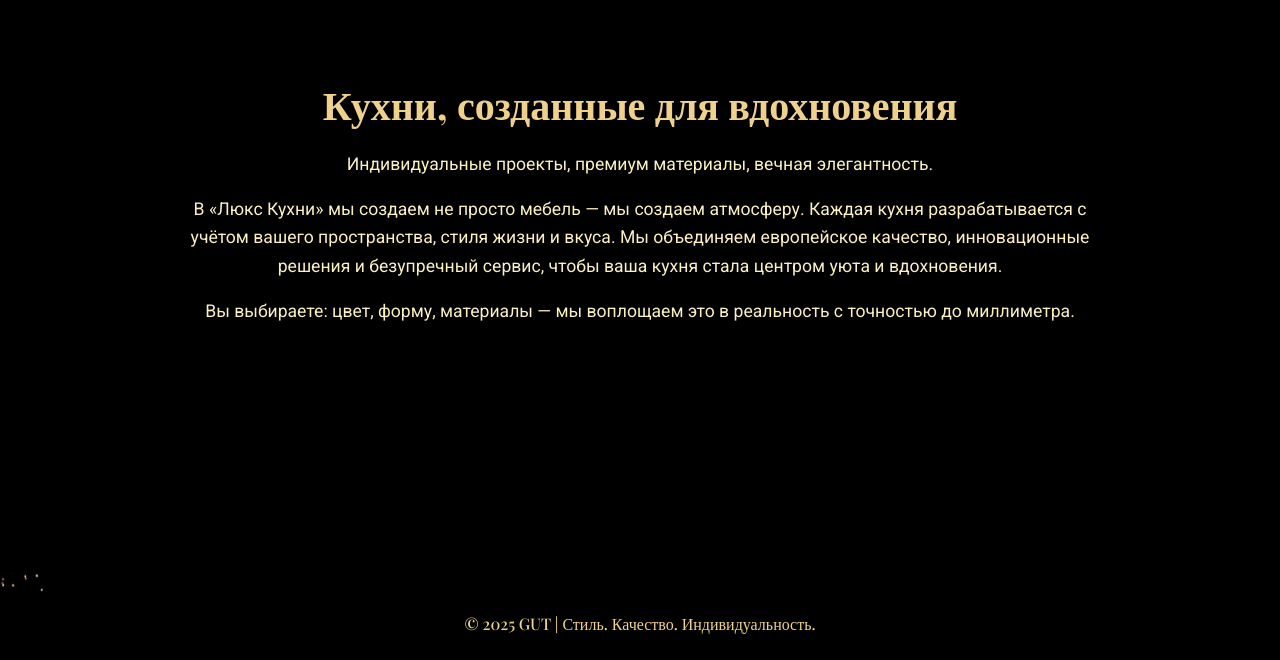
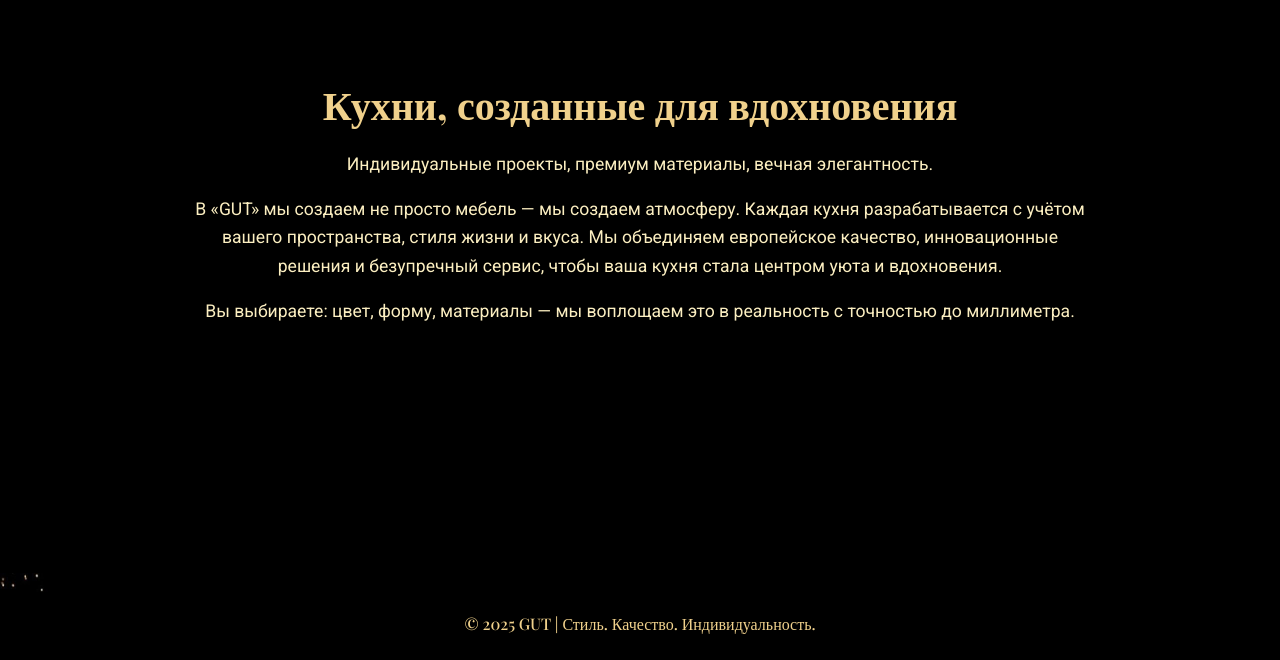
Before and after one commit to Danechkaaa2/sait, a plain HTML site: page index.html in a window 1280 px wide. Shown: the part 1827-2487 px from the top of the page. Drawn offline with nearby package versions, Linux system fonts and the light colour scheme.

Commit message:
Update index.html

```diff
--- a/index.html
+++ b/index.html
@@ -72,7 +72,7 @@
         <div class="hero-text">
             <h2>Кухни, созданные для вдохновения</h2>
             <p>Индивидуальные проекты, премиум материалы, вечная элегантность.</p>
-            <p>В «Люкс Кухни» мы создаем не просто мебель — мы создаем атмосферу. Каждая кухня разрабатывается с учётом вашего пространства, стиля жизни и вкуса. Мы объединяем европейское качество, инновационные решения и безупречный сервис, чтобы ваша кухня стала центром уюта и вдохновения.</p>
+            <p>В «GUT» мы создаем не просто мебель — мы создаем атмосферу. Каждая кухня разрабатывается с учётом вашего пространства, стиля жизни и вкуса. Мы объединяем европейское качество, инновационные решения и безупречный сервис, чтобы ваша кухня стала центром уюта и вдохновения.</p>
             <p>Вы выбираете: цвет, форму, материалы — мы воплощаем это в реальность с точностью до миллиметра.</p>
         </div>
     </section>
```
